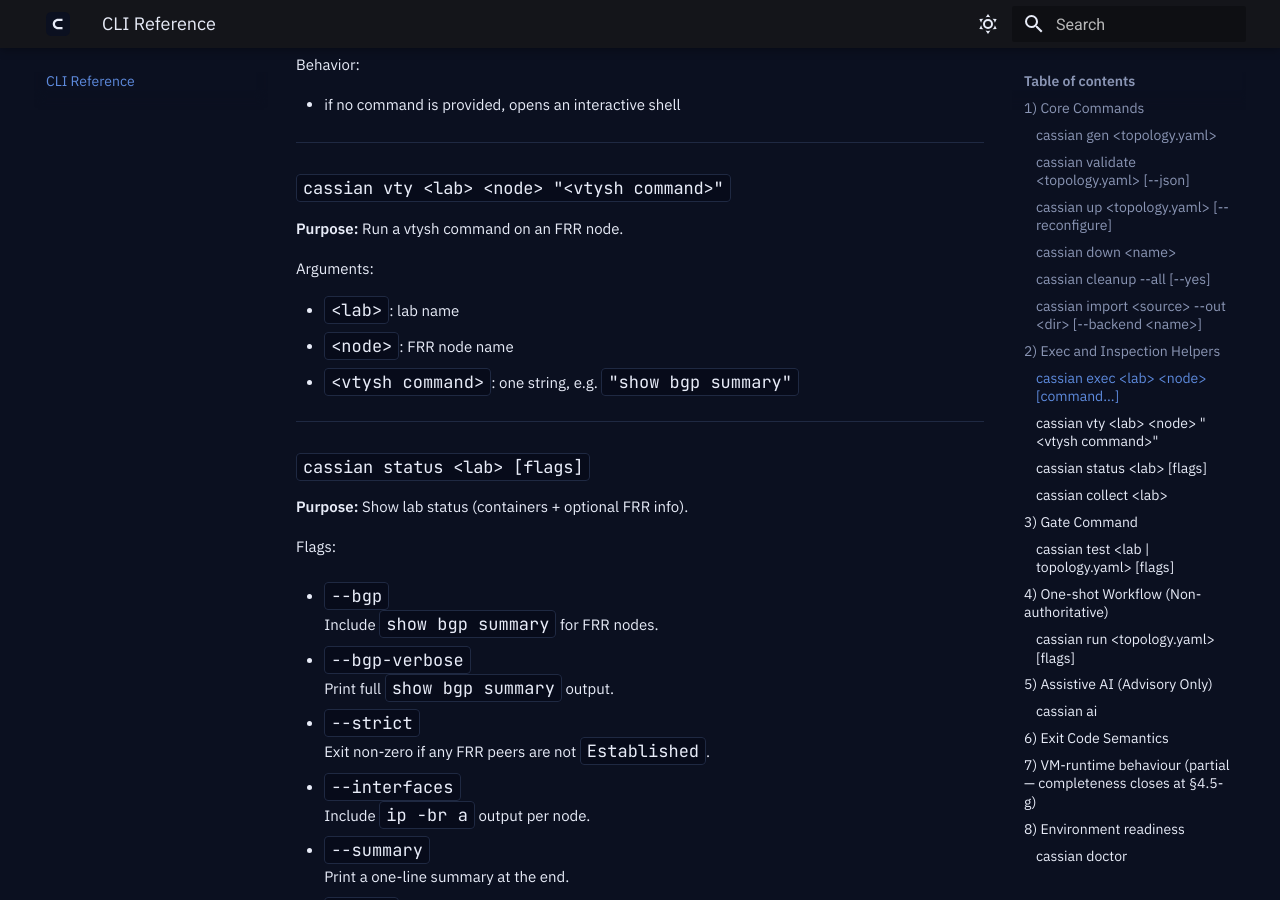
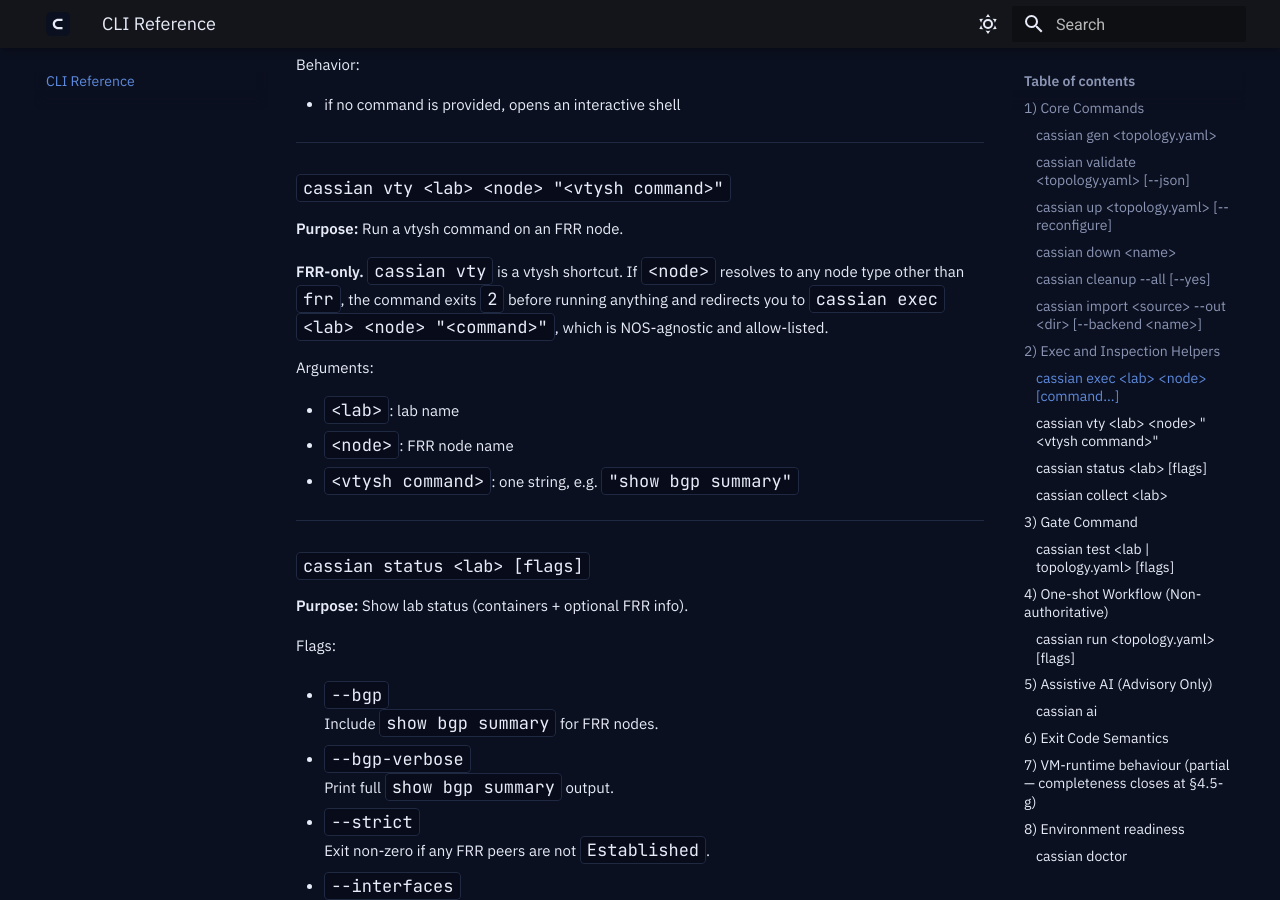
Before and after one commit to cassian-gate/cassian-gate, an MkDocs documentation site: the page built from docs/cli-reference-v1.md, in a window 1280 px wide and 900 px high, scrolled down 2826 px. Built offline with MkDocs 1.6.1 and Material for MkDocs 9.7.7, drawn with Linux system fonts in a browser that asks for light colours; the version menu is left out.

Commit message:
phase2 4.5b WI-J: document cassian vty FRR-only limitation and the cassian exec redirect in cli-reference and cheatsheet; vm-runtime-capabilities reviewed unaffected (REQ-45b-7, section 6.7.1)

```diff
--- a/docs/cli-reference-v1.md
+++ b/docs/cli-reference-v1.md
@@ -119,6 +119,11 @@ Behavior:
 ### `cassian vty <lab> <node> "<vtysh command>"`
 
 **Purpose:** Run a vtysh command on an FRR node.
+
+**FRR-only.** `cassian vty` is a vtysh shortcut. If `<node>` resolves to any
+node type other than `frr`, the command exits `2` before running anything and
+redirects you to `cassian exec <lab> <node> "<command>"`, which is NOS-agnostic
+and allow-listed.
 
 Arguments:
 
```
Also changed, not shown: docs/cheatsheet.md (+4 -1 lines).
